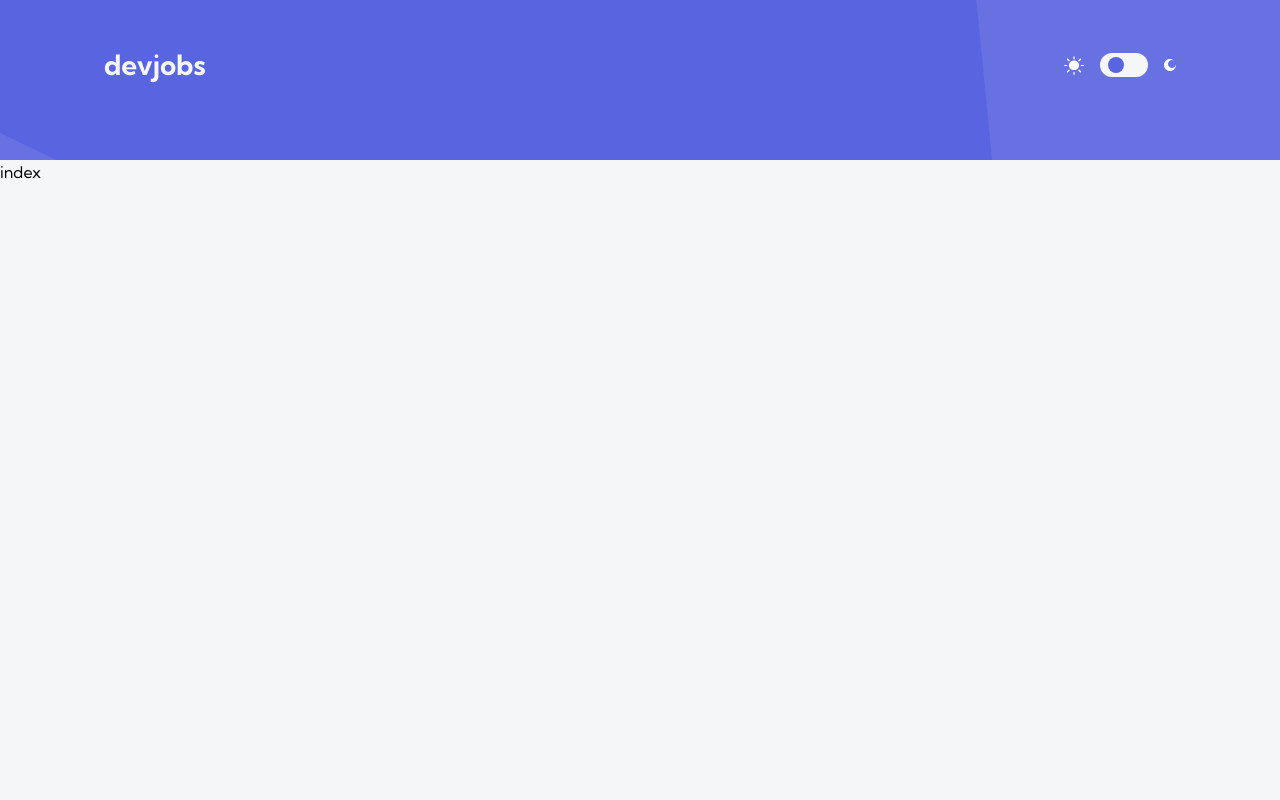
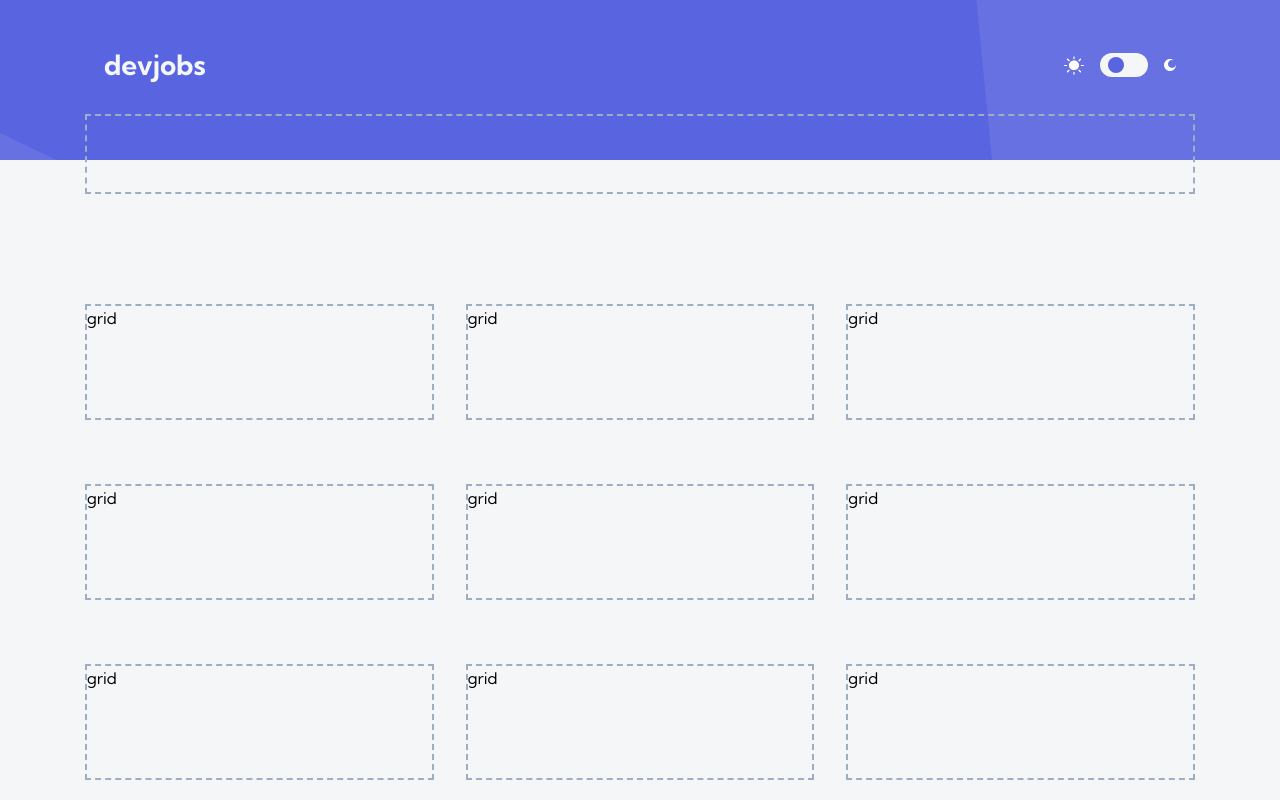
Before and after one commit to DpbProjects/devjob-web-app, a React (Vite) app: page / in a window 1280 px wide. Shown: the top 800 px of the page. Built offline with nearby package versions, Linux system fonts and the light colour scheme.

Commit message:
feat: add grid layout on the index page

```diff
--- a/src/pages/index.tsx
+++ b/src/pages/index.tsx
@@ -1,3 +1,13 @@
+import JobList from "../components/modules/JobList";
+import JobSearchBar from "../components/modules/JobSearchBar";
+
 export default function IndexPage() {
-  return <main className=" bg-off-white dark:bg-midnight h-screen">index</main>;
+  return (
+    <div className="bg-off-white dark:bg-midnight relative">
+      <main className=" relative h-screen m-auto max-w-[327px] sm:max-w-[689px] lg:max-w-[1110px]">
+        <JobSearchBar />
+        <JobList />
+      </main>
+    </div>
+  );
 }
```
